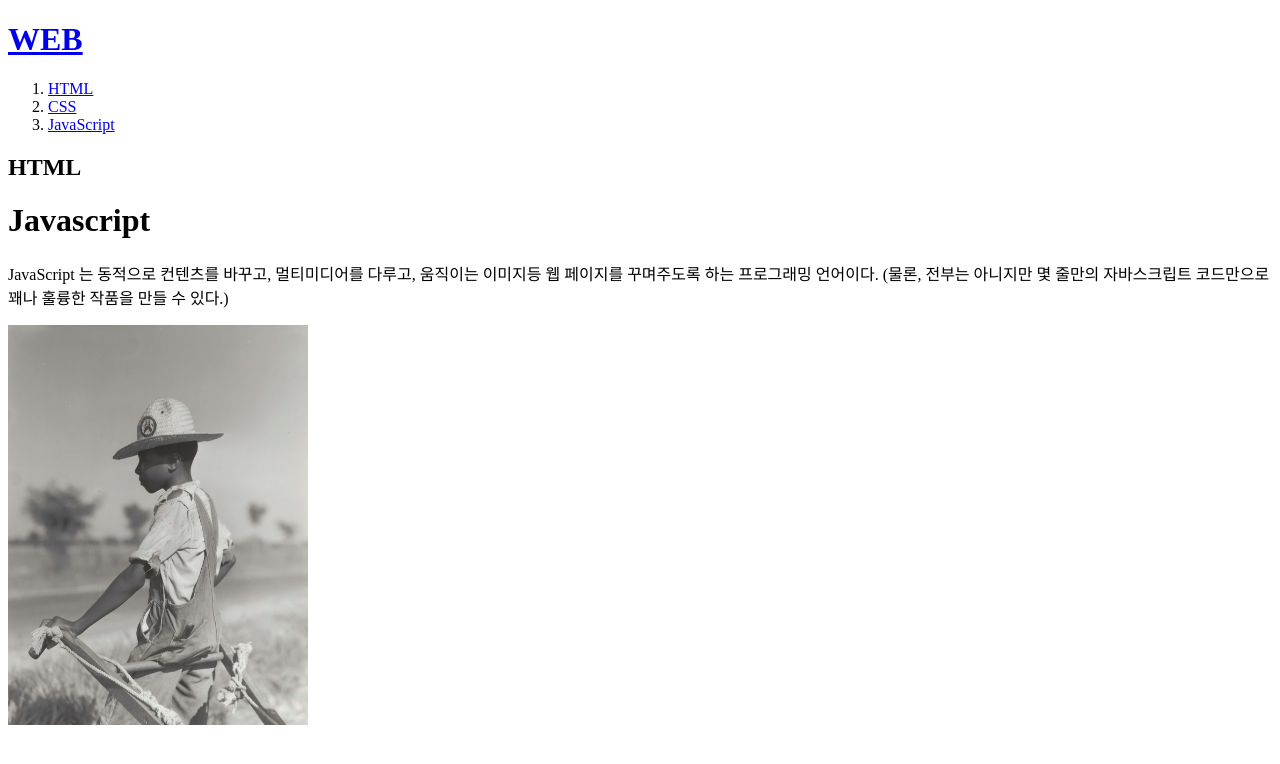
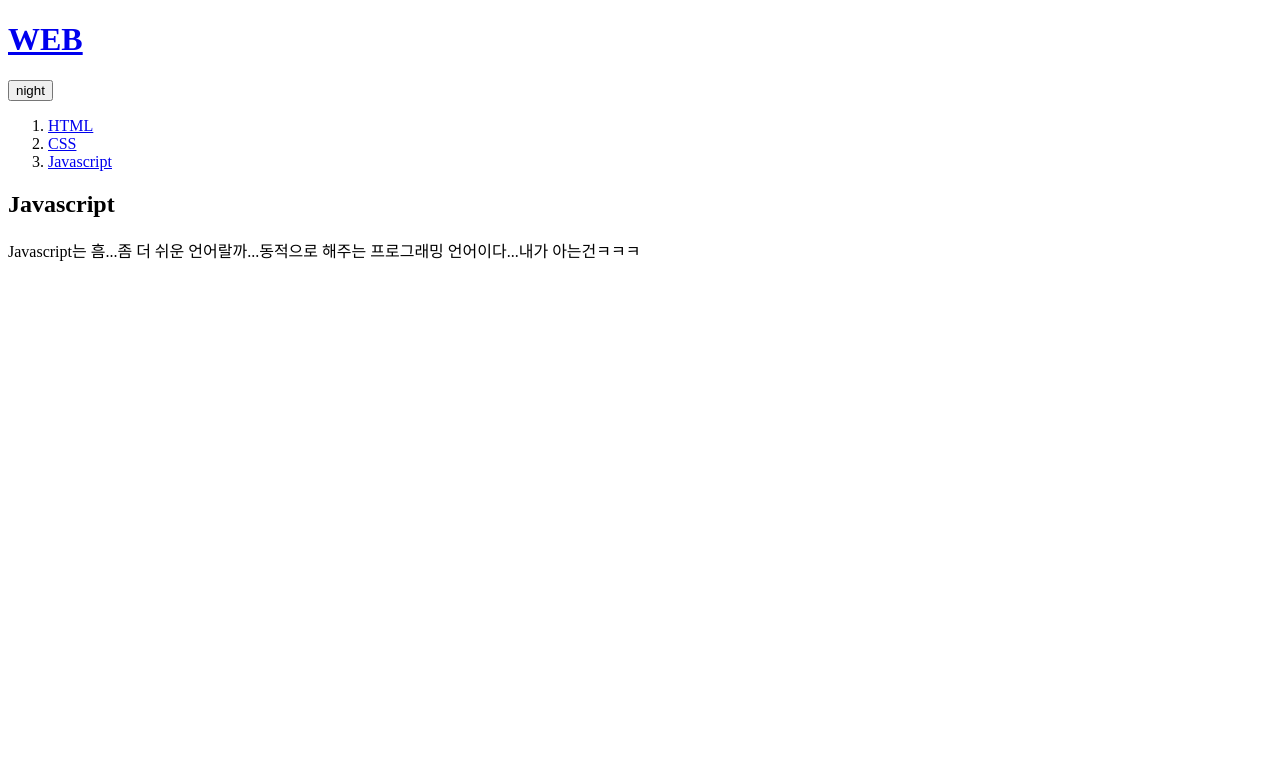
Before and after one commit to namedwd/web1, a plain HTML site: page 3.html in a window 1280 px wide. Drawn offline with Linux system fonts and the light colour scheme.

Commit message:
Add files via upload

```diff
--- a/3.html
+++ b/3.html
@@ -1,21 +1,36 @@
 <!doctype html>
 <html>
 <head>
-<TITLE>내가 열심히 해야 되는 이유</TITLE>
+  <title>WEB - JavaScript</title>
 <meta charset="utf-8">
+<link rel="stylesheet" href="style.css">
 </head>
 <body>
-<h1><a href="index.html">WEB</H1>
-<Ol>
-  <li><a href="1.html">HTML</a></li>
-  <li><a href="2.html"> CSS </a></li>
-  <li><a href="3.html"> JavaScript</a></li>
+<h1><a href="index.html">WEB</a> </h1>
+<input  type="button" value="night" onclick="
+if(this.value ==='night'){
+     document.querySelector('body').style.backgroundColor = 'black';
+     document.querySelector('body').style.color = 'white';
+     this.value ='day';
+    } else {
+      document.querySelector('body').style.backgroundColor = 'white';
+      document.querySelector('body').style.color = 'black';
+      this.value = 'night';
+    }
+  ">
 
+<ol>
+  <li><a href="1.html">HTML</a> </li>
+  <li><a href="2.html">CSS</a> </li>
+  <li><a href="3.html">Javascript</a> </li>
 </ol>
-<H2>HTML</H2>
-<h1>Javascript</h1>
-<p>JavaScript 는 동적으로 컨텐츠를 바꾸고, 멀티미디어를 다루고, 움직이는 이미지등 웹 페이지를 꾸며주도록 하는 프로그래밍 언어이다. (물론, 전부는 아니지만 몇 줄만의 자바스크립트 코드만으로 꽤나 훌륭한 작품을 만들 수 있다.)</P>
-<img src="coding.jpg" width="300">
+
+<h2>Javascript</h2>
+<p>Javascript는 흠...좀 더 쉬운 언어랄까...동적으로 해주는 프로그래밍 언어이다...내가 아는건ㅋㅋㅋ
+</p>
+
+
+
 
 </body>
 </html>
```
Also changed, not shown: 1.html (+23 -10 lines).
